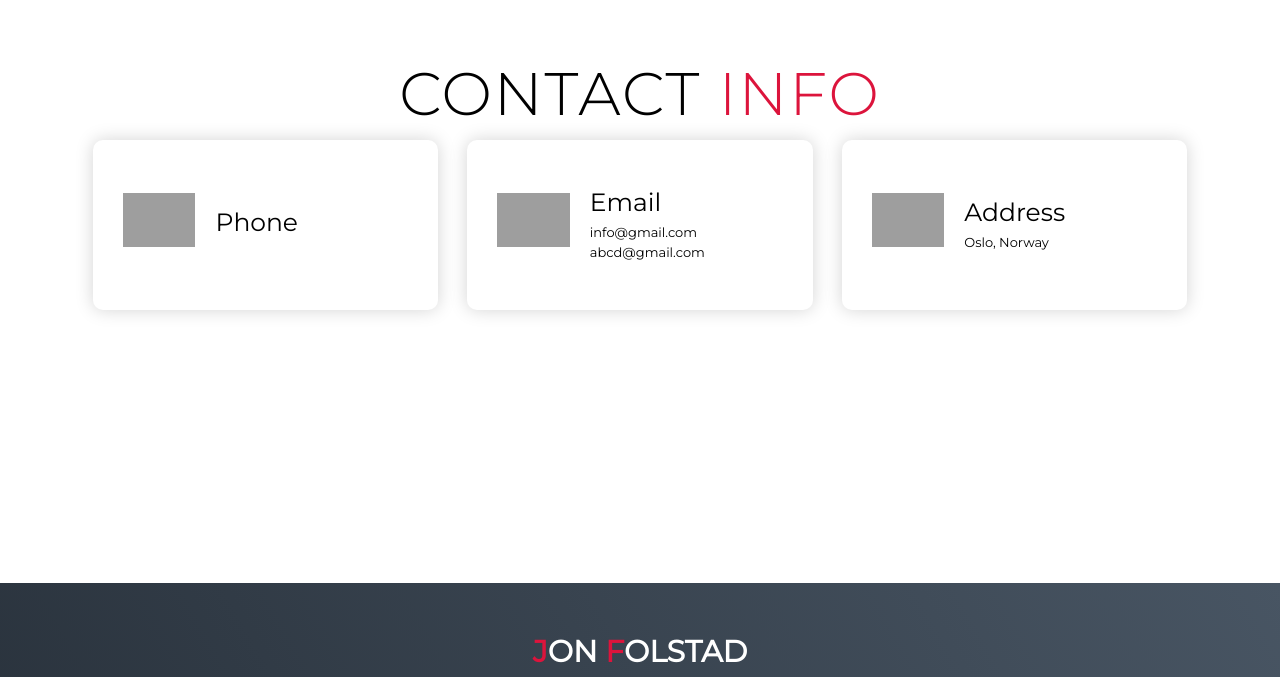
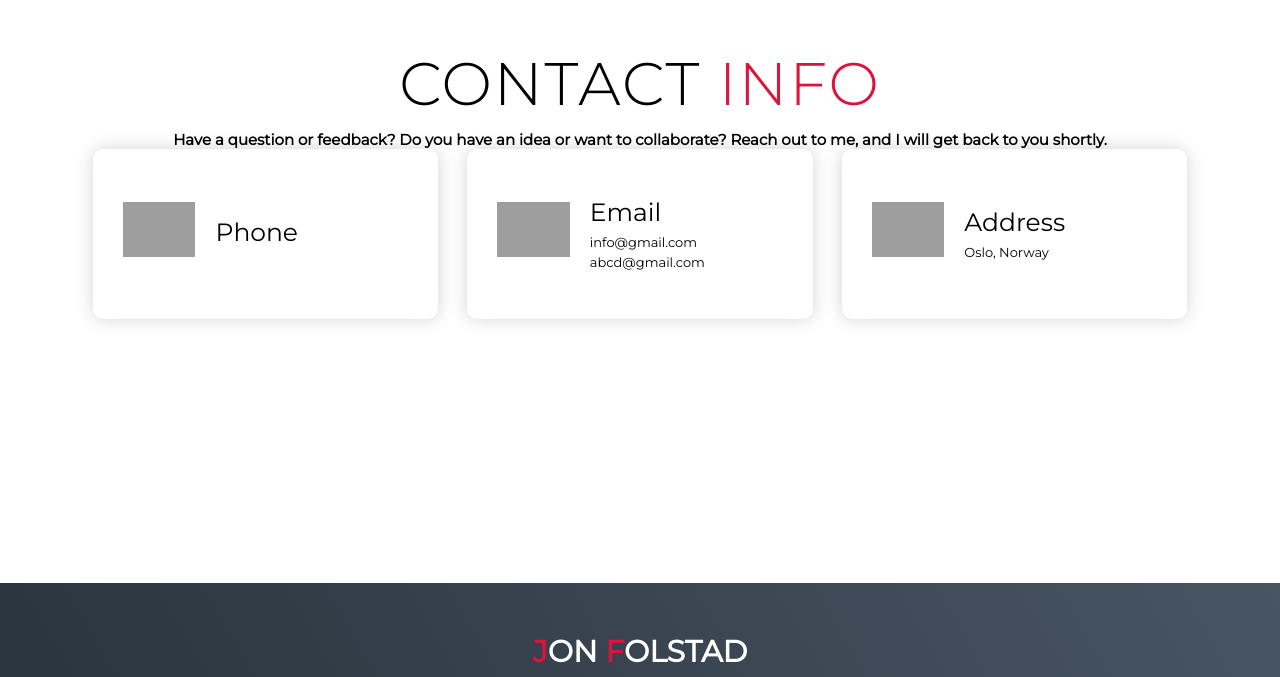
Before and after one commit to Folstad/folstad.github.io, a plain HTML site: page index.html in a window 1280 px wide. Shown: the part 4960-5637 px from the top of the page. Drawn offline with Linux system fonts and the light colour scheme; grey boxes are pictures that could not be loaded.

Commit message:
Update index.html

```diff
--- a/index.html
+++ b/index.html
@@ -188,7 +188,10 @@
       <div>
         <h1 class="section-title">Contact <span>info</span></h1>
       </div>
-      <div class="contact-items">
+      <div>
+        <h2> Have a question or feedback? Do you have an idea or want to collaborate? Reach out to me, and I will get back to you shortly. </h1>
+      </div>
+       <div class="contact-items">
         <div class="contact-item">
           <div class="icon"><img src="https://img.icons8.com/bubbles/100/000000/phone.png" /></div>
           <div class="contact-info">
```
